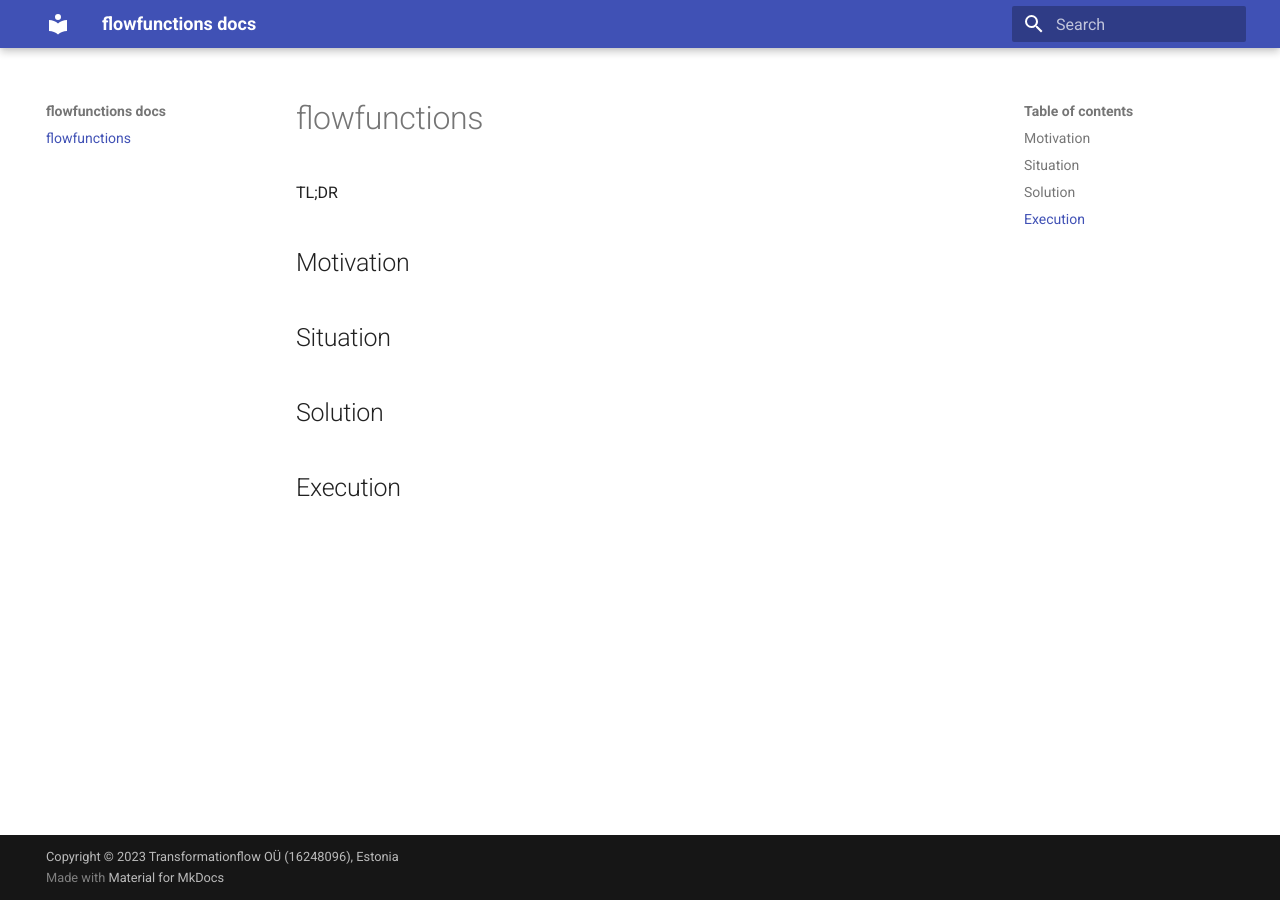
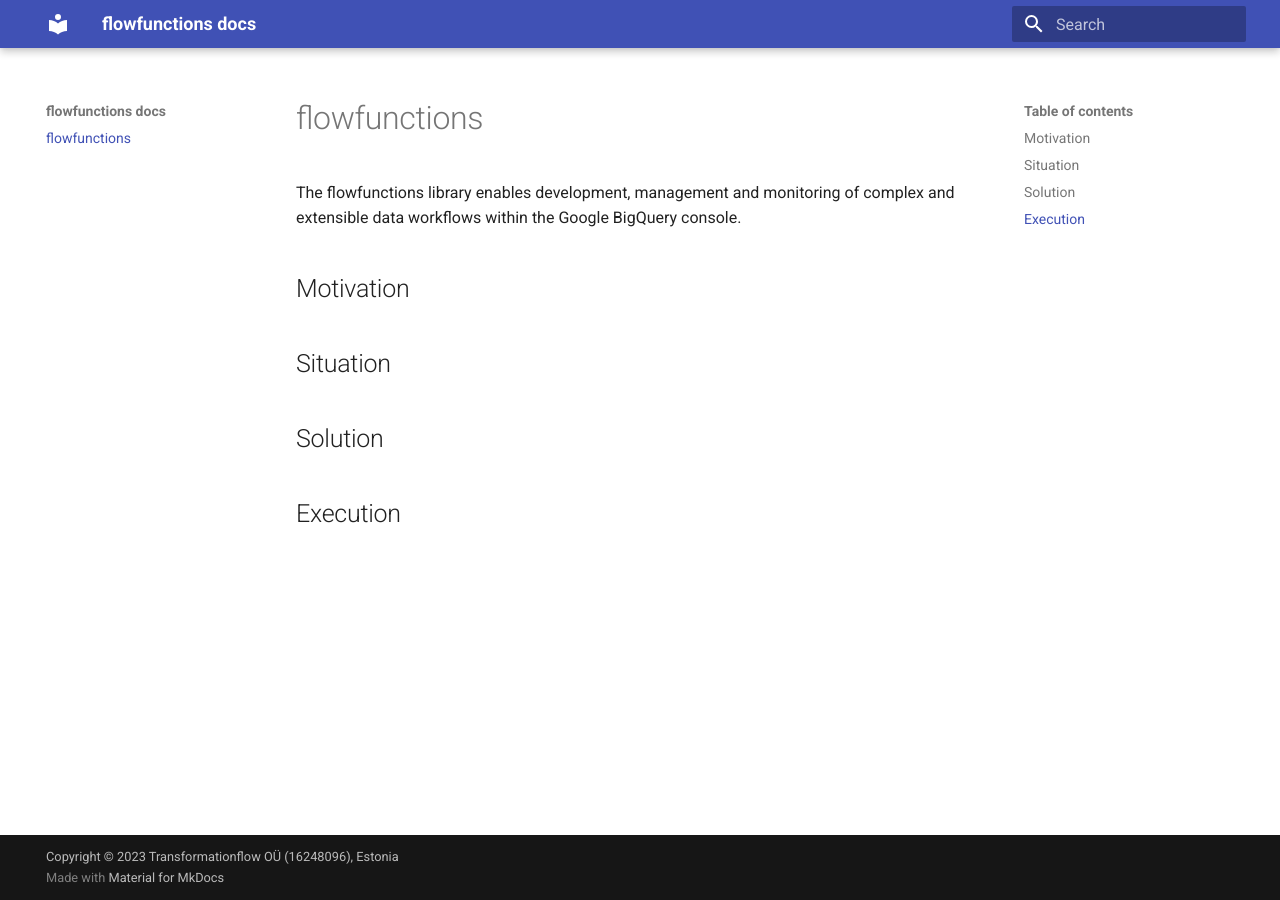
Before and after one commit to flowfunctions/flowfunctions.github.io, an MkDocs documentation site: the page built from docs/index.md, in a window 1280 px wide. Built offline with MkDocs 1.6.1 and Material for MkDocs 9.7.7, drawn with Linux system fonts in a browser that asks for light colours.

Commit message:
updated index

```diff
--- a/docs/index.md
+++ b/docs/index.md
@@ -1,5 +1,6 @@
 # flowfunctions
-TL;DR
+
+The flowfunctions library enables development, management and monitoring of complex and extensible data workflows within the Google BigQuery console.
 
 ## Motivation
 
```
